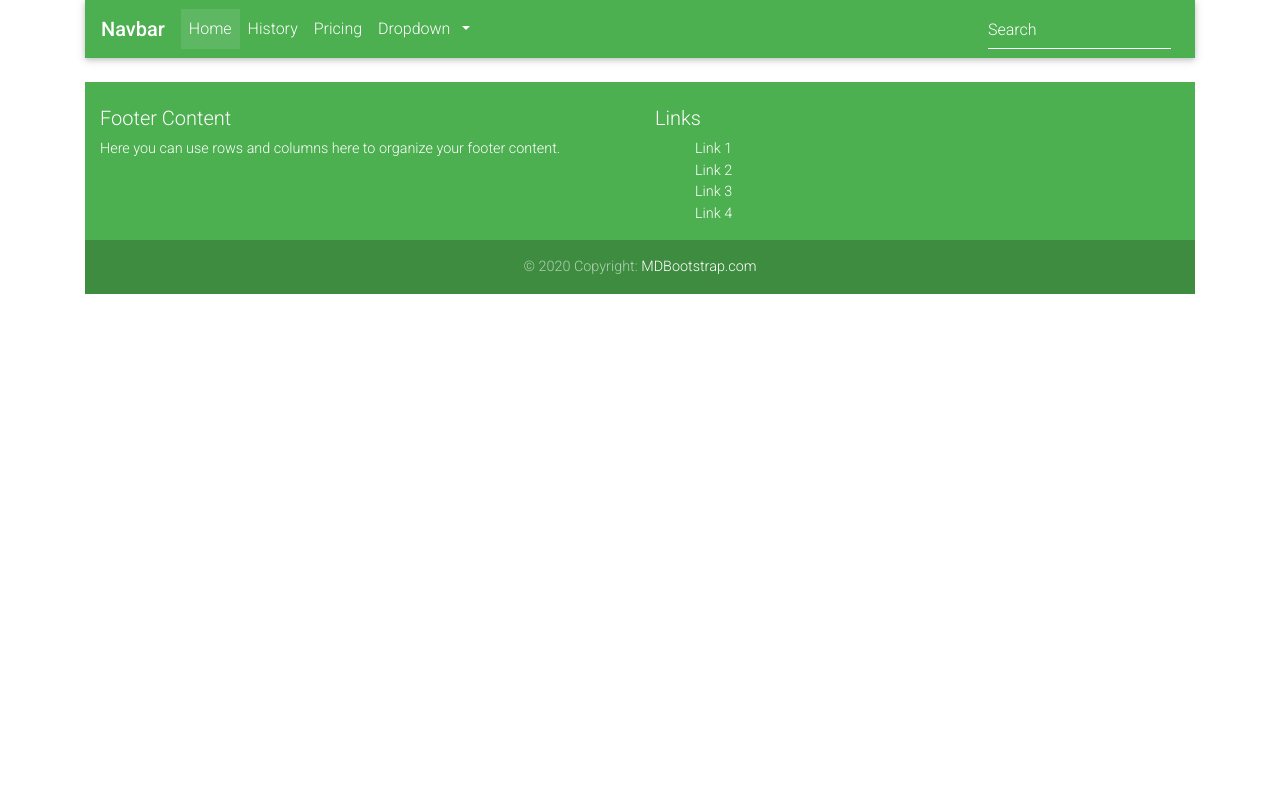
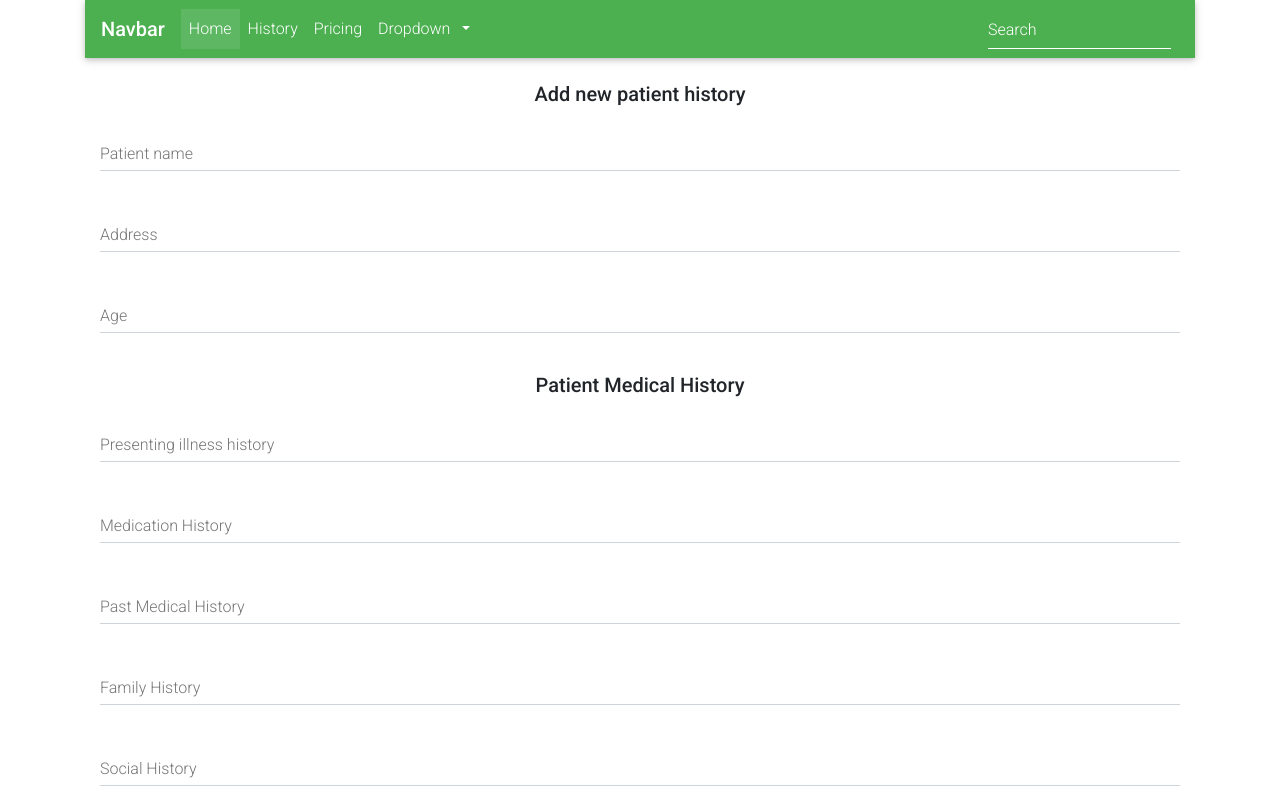
Before and after one commit to mwinamijr/Team-213-A-Front-End, a React (Create React App) app: page /addHistory in a window 1280 px wide. Shown: the top 800 px of the page. Built offline with nearby package versions, Linux system fonts and the light colour scheme.

Commit message:
created history form

```diff
--- a/src/components/Footer.js
+++ b/src/components/Footer.js
@@ -22,12 +22,6 @@ const Footer = () => {
               <li className="list-unstyled">
                 <a href="#!">Link 2</a>
               </li>
-              <li className="list-unstyled">
-                <a href="#!">Link 3</a>
-              </li>
-              <li className="list-unstyled">
-                <a href="#!">Link 4</a>
-              </li>
             </ul>
           </MDBCol>
         </MDBRow>
--- /dev/null
+++ b/src/components/HistoryForm.js
@@ -0,0 +1,57 @@
+import React from "react";
+import { MDBContainer, MDBRow, MDBCol, MDBBtn, MDBInput } from 'mdbreact';
+
+const HistoryForm = () => {
+
+    const handleSubmit = (event) => {
+        event.preventDefault()
+        const name = event.target.elements.name.value;
+        const address = event.target.elements.address.value;
+        const age = event.target.elements.age.value;
+        const presentHistory = event.target.elements.presentHistory.value;
+        const medicationHistory = event.target.elements.medicationHistory.value;
+        const pastHistory = event.target.elements.pastHistory.value;
+        const familyHistory = event.target.elements.familyHistory.value;
+        const socialHistory = event.target.elements.socialHistory.value;
+        console.log(name, address)
+    }
+return (
+<MDBContainer>
+  <MDBRow>
+    <MDBCol md="12">
+      <form onSubmit={handleSubmit}>
+          <br />
+        <p className="h5 text-center mb-4">Add new patient history</p>
+        <div className="grey-text">
+          <MDBInput label="Patient name" name='name' group type="text" validate error="wrong"
+            success="right" />
+          <MDBInput label="Address" name='address' group type="text" validate error="wrong"
+            success="right" />
+          <MDBInput label="Age" name='age' group type="number" validate error="wrong" success="right" />
+
+        </div>
+
+        <p className="h5 text-center mb-4">Patient Medical History</p>
+        <div className="grey-text">
+          <MDBInput label="Presenting illness history" name='presentHistory' group type="text" validate error="wrong"
+            success="right" />
+          <MDBInput label="Medication History" name='medicationHistory' group type="text" validate error="wrong"
+            success="right" />
+          <MDBInput label="Past Medical History" name='pastHistory' group type="text" validate error="wrong" success="right" />
+          <MDBInput label="Family History" name='familyHistory' group type="text" validate error="wrong" success="right" />
+          <MDBInput label="Social History" name='socialHistory' group type="text" validate error="wrong" success="right" />
+
+        </div>
+        <div className="text-center">
+          <MDBBtn outline color="primary" htmlType='submit'>
+            Submit
+          </MDBBtn>
+        </div>
+      </form>
+    </MDBCol>
+  </MDBRow>
+</MDBContainer>
+);
+};
+
+export default HistoryForm;
--- a/src/containers/History.js
+++ b/src/containers/History.js
@@ -1,6 +1,7 @@
-import React, { Component } from 'react';
+import React, { Component, Fragment } from 'react';
 import axios from 'axios';
-import { MDBTable, MDBTableBody, MDBTableHead } from 'mdbreact';
+import { Link } from 'react-router-dom';
+import { MDBTable, MDBTableBody, MDBTableHead, MDBBtn } from 'mdbreact';
 
 import HistoryList from '../components/HistoryList';
 
@@ -35,6 +36,11 @@ class History extends Component {
 
             </MDBTableBody>
           </MDBTable>
+
+          <Fragment>
+          <MDBBtn outline><Link to="/addHistory">Add New History</Link></MDBBtn>
+
+        </Fragment>
         </div>
         );
     }
--- a/src/routes.js
+++ b/src/routes.js
@@ -3,11 +3,15 @@ import {Route} from 'react-router-dom';
 
 import History from './containers/History';
 import HistoryDetail from './containers/Historydetail';
+import HistoryForm from './components/HistoryForm';
+
 const BaseRouter = () => {
     return(
         <div>
             <Route exact path='/history' component={History} />
             <Route exact path='/history/:historyID' component={HistoryDetail} />
+            <Route exact path='/addHistory' component={HistoryForm} />
+
         </div>
     )
 }
```
